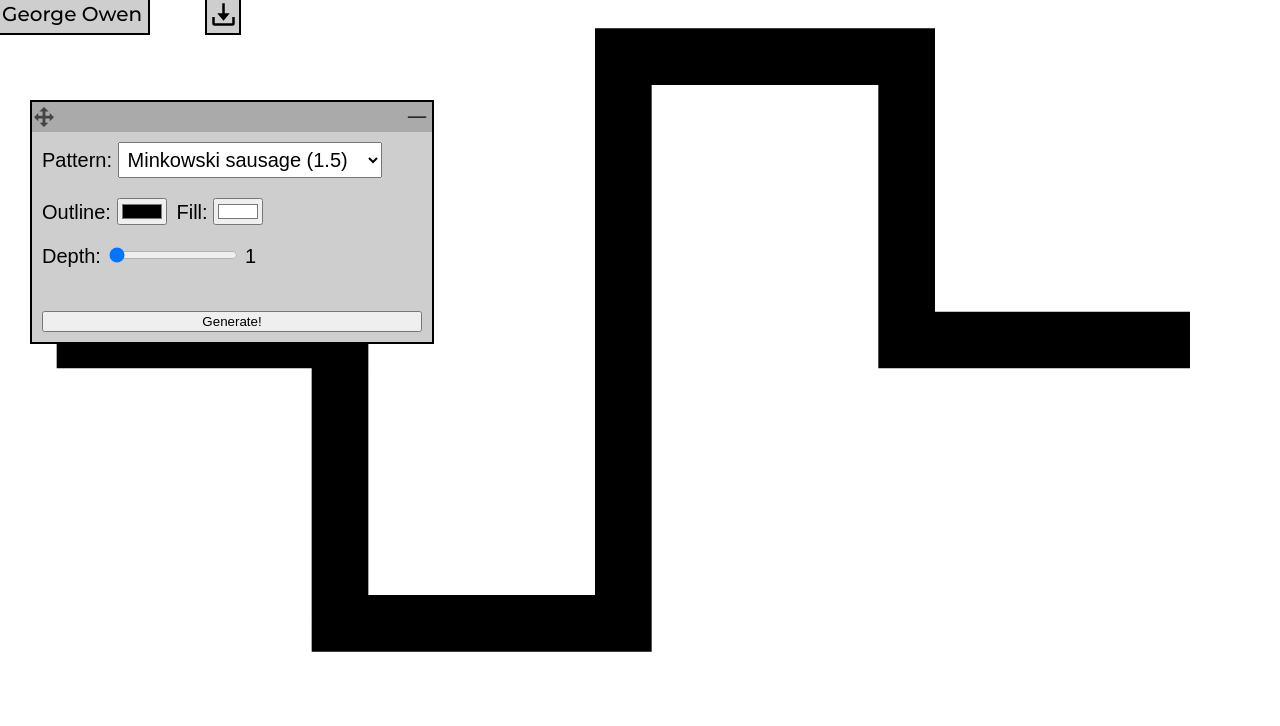
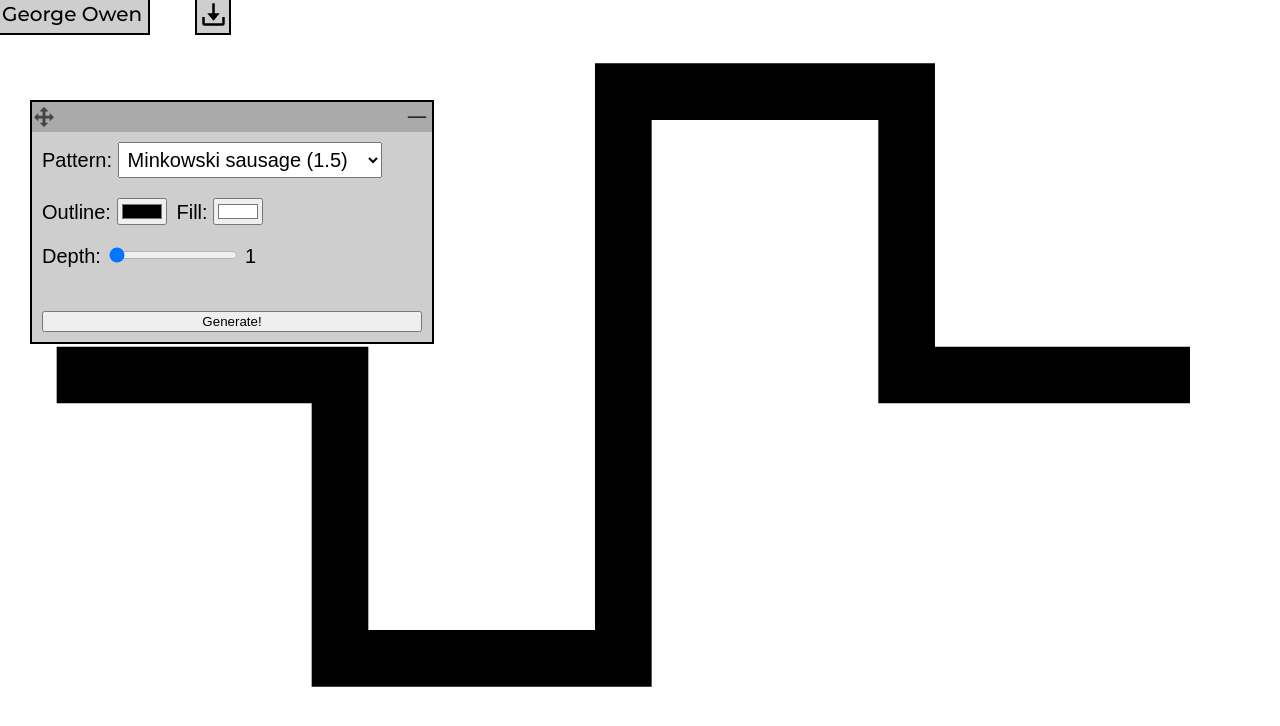
Before and after one commit to gowin20/fractal-svg, a website: page index.html in a window 1280 px wide. Both pictures are taken after a click on the button "Generate!". Drawn offline with Linux system fonts and the light colour scheme.

Commit message:
add margin to result

```diff
--- a/index.html
+++ b/index.html
@@ -19,6 +19,7 @@
         #result {
             width:100%;
             height:100%;
+            margin-top:35px;
         }
         svg {
             max-height:85vh;
@@ -60,11 +61,11 @@
         }
 
         #hidden-window {
-            left:165px;
+            left:155px;
             display:none;
         }
         #download-svg {
-            left:205px;
+            left:195px;
             display:none;
         }
 
```
